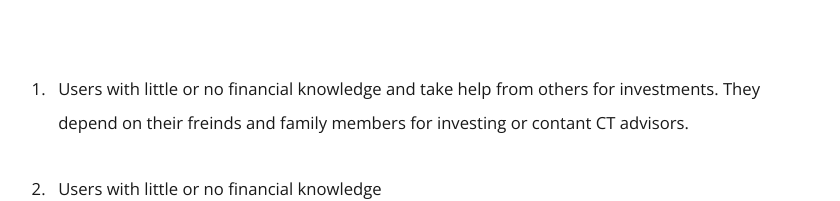
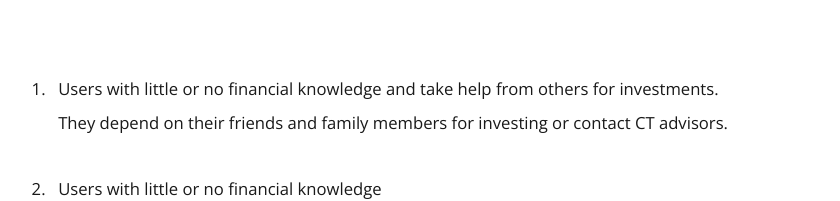
Before and after one commit to kshitizkashyap/kshitizkashyap.github.io, a website: page cleartax.html in a window 1280 px wide. Shown: the part 2834-3035 px from the top of the page, without its empty margins (202-1042 px from the left). Drawn offline with nearby package versions, Linux system fonts and the light colour scheme.

Commit message:
Update cleartax.html

```diff
--- a/cleartax.html
+++ b/cleartax.html
@@ -55,7 +55,7 @@
                 <p class="image-caption">Compiling all the data in an excel sheet.</p>
             </div>
             <ol>
-                <li>Users with little or no financial knowledge and take help from others for investments. They depend on their freinds and family members for investing or contant CT advisors.</li>
+                <li>Users with little or no financial knowledge and take help from others for investments. <br>They depend on their friends and family members for investing or contact CT advisors.</li>
                 <li>
                     <ul>
                         Users with little or no financial knowledge
```
